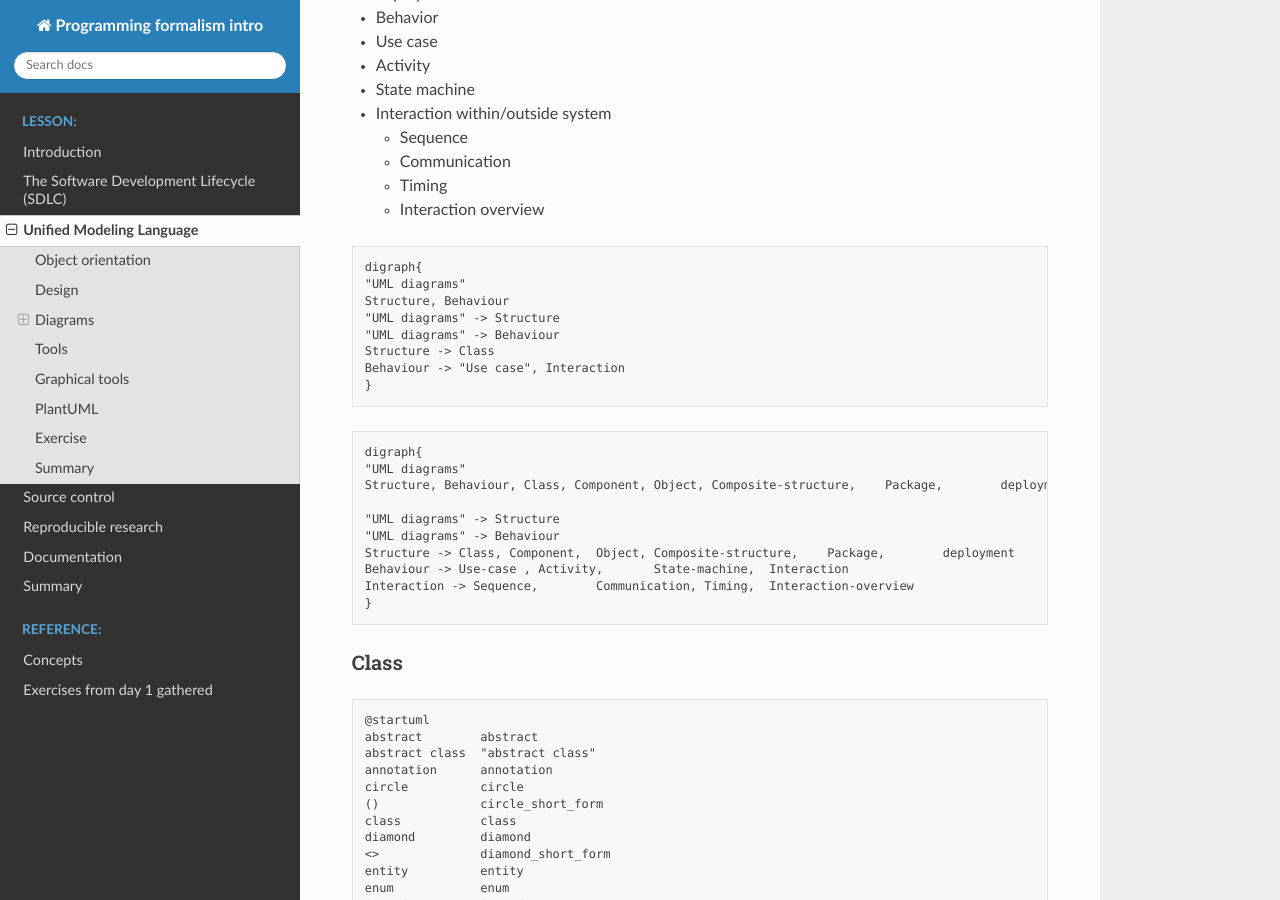
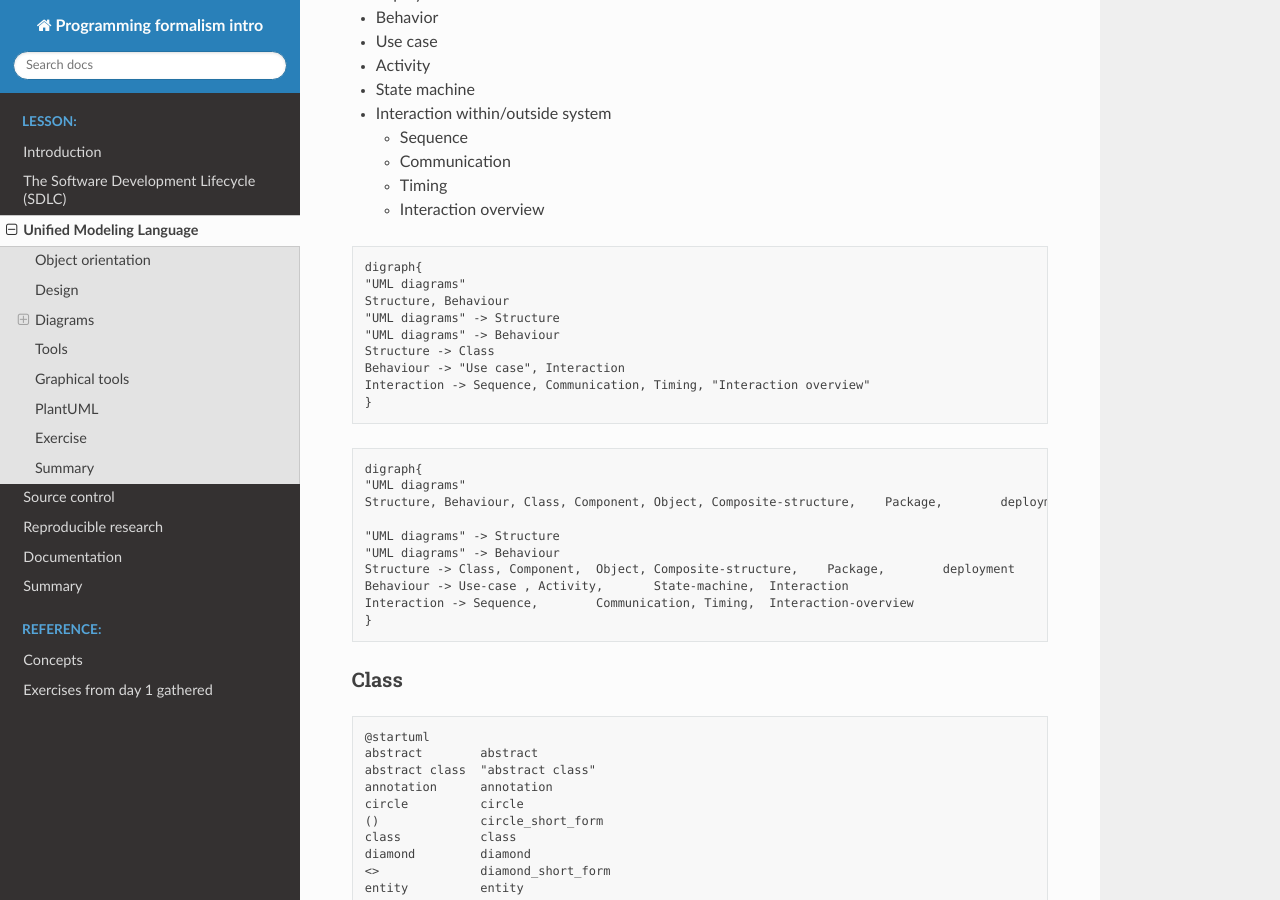
Before and after one commit to UPPMAX/programming_formalisms_intro, a Sphinx documentation site: the page built from doc/flowcharts.md, in a window 1280 px wide and 900 px high, scrolled down 1236 px. Built offline with Sphinx 7.4.7 and the Read the Docs theme 2.0.0, drawn with Linux system fonts in a browser that asks for light colours; pages that are not in the unit, such as notebooks, are missing from menus.

Commit message:
Update flowcharts.md

````diff
--- a/doc/flowcharts.md
+++ b/doc/flowcharts.md
@@ -62,6 +62,7 @@ Structure, Behaviour
 "UML diagrams" -> Behaviour
 Structure -> Class
 Behaviour -> "Use case", Interaction
+Interaction -> Sequence, Communication, Timing, "Interaction overview"
 }
 ```
 
````
